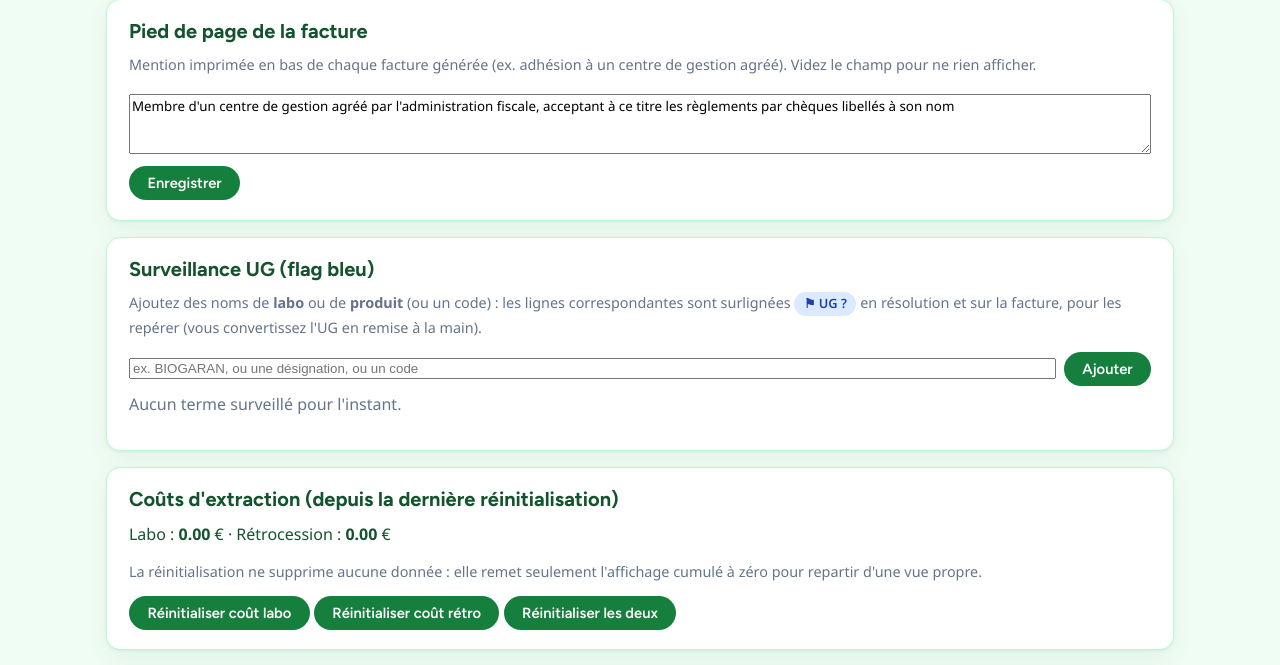
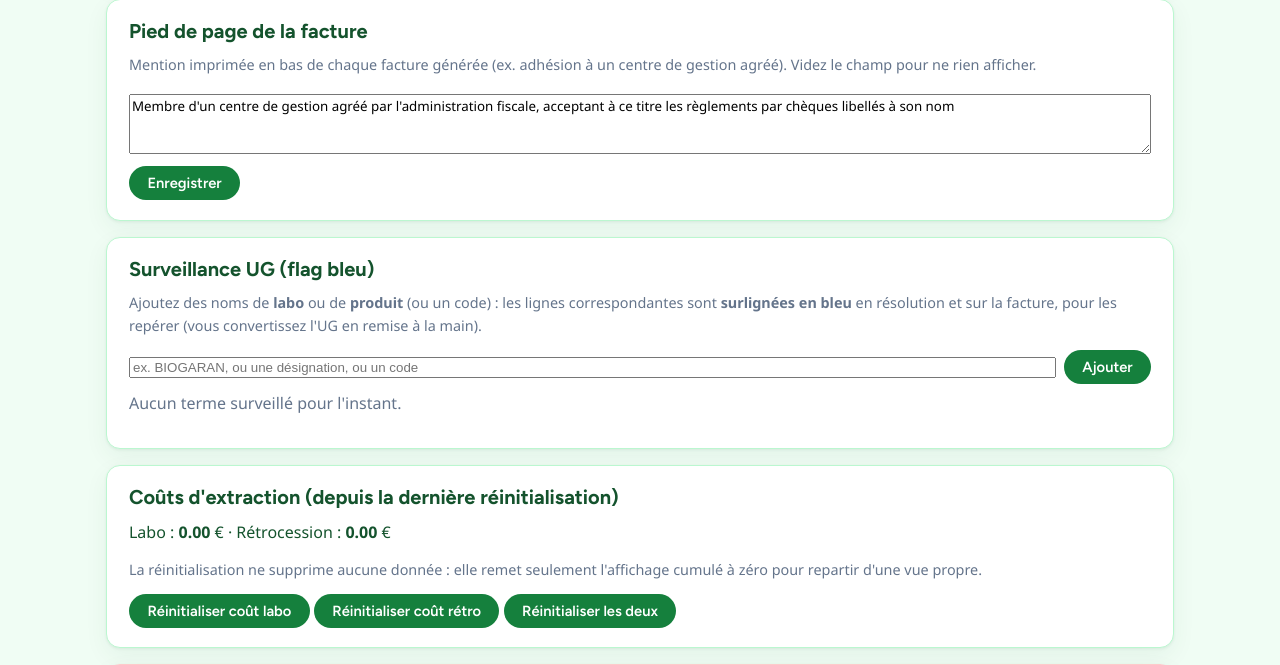
Before and after one commit to jeydead81/RetroBuddy, a FastAPI app: page /reglages in a window 1280 px wide. Shown: the part 1416-2081 px from the top of the page. Run offline with FastAPI, Linux system fonts and the light colour scheme; data comes from the database, SQL or seed files in the repository; data that the repository does not hold is empty.

Commit message:
fix(ui): flag surveillance = ligne colorée en bleu (sans badge) + pas de saut à l'ajout
- Le flag « ⚑ UG ? » (badge + liseré bleu par cellule) était moche : remplacé par
  un simple fond bleu clair sur toute la ligne (tr.surveille).
- L'ajout/retrait d'un terme surveillé (ou du pied de page) revenait en haut de la
  page : les redirections pointent maintenant sur l'ancre de la section (#surv/#pied),
  la page reste sur place. 256 tests verts.

Co-Authored-By: Claude Opus 4.8 <noreply@anthropic.com>

```diff
--- a/app/main.py
+++ b/app/main.py
@@ -968,7 +968,7 @@ def creer_app(db_path="data/retrocession.db") -> FastAPI:
     @app.post("/config/pied")
     def config_pied(pied: str = Form("")):
         _set_param("pied_facture", pied.strip())
-        return RedirectResponse("/reglages?ok=pied", status_code=303)
+        return RedirectResponse("/reglages?ok=pied#pied", status_code=303)
 
     @app.post("/surveillance/ajouter")
     def surveillance_ajouter(terme: str = Form("")):
@@ -977,14 +977,14 @@ def creer_app(db_path="data/retrocession.db") -> FastAPI:
             c = conn()
             c.execute("INSERT INTO surveillance (terme) VALUES (?)", (t,))
             c.commit()
-        return RedirectResponse("/reglages?ok=surv", status_code=303)
+        return RedirectResponse("/reglages?ok=surv#surv", status_code=303)
 
     @app.post("/surveillance/supprimer/{sid}")
     def surveillance_supprimer(sid: int):
         c = conn()
         c.execute("DELETE FROM surveillance WHERE id = ?", (sid,))
         c.commit()
-        return RedirectResponse("/reglages?ok=surv", status_code=303)
+        return RedirectResponse("/reglages?ok=surv#surv", status_code=303)
 
     @app.post("/entetes/maj")
     def entetes_maj(emettrice: str = Form(...), mentions: str = Form("")):
--- a/app/ui/templates/base.html
+++ b/app/ui/templates/base.html
@@ -88,8 +88,9 @@
     .b-info{ background:#E2E8F0; color:#475569; }
     .b-warn{ background:#FEF3C7; color:#92400E; }
     .b-danger{ background:#FEE2E2; color:#991B1B; }
-    .b-ug{ background:#DBEAFE; color:#1E40AF; }        /* labo/produit surveillé (UG possible) */
-    tr.surveille td{ box-shadow:inset 3px 0 0 #2563EB; }   /* liseré bleu à gauche de la ligne */
+    /* Labo/produit surveillé (UG possible) : toute la ligne en bleu clair. */
+    tr.surveille td{ background:#E7F0FF; }
+    tr.surveille:hover td{ background:#DCE9FF; }
 
     /* Compteur + barre de progression */
     #compteur{ font-family:'Figtree',sans-serif; font-size:1.3rem; font-weight:700;
--- a/app/ui/templates/facture.html
+++ b/app/ui/templates/facture.html
@@ -68,7 +68,7 @@
         <th>PA net</th><th>Net cohérent</th><th>Montant actuel</th></tr>
     {% for l in f.lignes_a_verifier %}
       <tr data-id="{{ l.id }}" data-ug="{{ l.ug }}" style="background:#FEF2F2;">
-        <td>{{ l.designation }}{% if l.surveille %} <span class="badge b-ug">⚑ UG&nbsp;?</span>{% endif %}</td>
+        <td>{{ l.designation }}</td>
         <td style="color:#991B1B; font-weight:600; white-space:nowrap;">{{ l.motif_verif }}</td>
         <td>{{ l.bl_numero or "" }}<br><small style="color:var(--grey);">{{ l.bl_date or "" }}</small></td>
         <td class="q">{{ l.qte | qte }}</td>
@@ -88,7 +88,7 @@
         <th>PA net</th><th>TVA</th><th>Montant HT</th></tr>
     {% for l in g.lignes %}
       <tr data-id="{{ l.id }}" data-ug="{{ l.ug }}"{% if l.surveille %} class="surveille"{% endif %}>
-          <td>{{ l.designation }}{% if l.surveille %} <span class="badge b-ug">⚑ UG&nbsp;?</span>{% endif %}</td><td>{{ l.code or "" }}</td><td class="q">{{ l.qte | qte }}</td>
+          <td>{{ l.designation }}</td><td>{{ l.code or "" }}</td><td class="q">{{ l.qte | qte }}</td>
           <td><input class="f-brut" type="number" step="0.001" style="width:6rem;" value="{{ l.prix_brut if l.prix_brut is not none else '' }}"></td>
           <td><input class="f-remise" type="number" step="0.01" style="width:5rem;" value="{{ l.remise_pct if l.remise_pct is not none else '' }}"></td>
           <td><input class="f-net" type="number" step="0.001" style="width:6rem;" value="{{ l.prix_net if l.prix_net is not none else '' }}"></td>
--- a/app/ui/templates/reglages.html
+++ b/app/ui/templates/reglages.html
@@ -69,7 +69,7 @@
   {% endfor %}
 </div>
 
-<div class="carte">
+<div class="carte" id="pied">
   <h2>Pied de page de la facture</h2>
   <p style="color:var(--grey); font-size:.9rem;">Mention imprimée en bas de chaque facture générée
      (ex. adhésion à un centre de gestion agréé). Videz le champ pour ne rien afficher.</p>
@@ -80,12 +80,11 @@
   </form>
 </div>
 
-<div class="carte">
+<div class="carte" id="surv">
   <h2>Surveillance UG (flag bleu)</h2>
   <p style="color:var(--grey); font-size:.9rem;">Ajoutez des noms de <strong>labo</strong> ou de
-     <strong>produit</strong> (ou un code) : les lignes correspondantes sont surlignées
-     <span class="badge b-ug">⚑ UG&nbsp;?</span> en résolution et sur la facture, pour les repérer
-     (vous convertissez l'UG en remise à la main).</p>
+     <strong>produit</strong> (ou un code) : les lignes correspondantes sont <strong>surlignées en bleu</strong>
+     en résolution et sur la facture, pour les repérer (vous convertissez l'UG en remise à la main).</p>
   {% if ok == 'surv' %}<p class="flash-ok">✓ Liste mise à jour.</p>{% endif %}
   <form action="/surveillance/ajouter" method="post" class="reglages-form">
     <input type="text" name="terme" placeholder="ex. BIOGARAN, ou une désignation, ou un code"
--- a/app/ui/templates/resolution.html
+++ b/app/ui/templates/resolution.html
@@ -38,7 +38,7 @@
   </tr>
   {% for r in rows %}
   <tr data-id="{{ r['id'] }}" class="ligne {{ r['statut_ecart'] }}{% if r['id'] in ids_surveilles %} surveille{% endif %}">
-    <td>{{ r["designation"] }}{% if r['id'] in ids_surveilles %} <span class="badge b-ug">⚑ UG&nbsp;?</span>{% endif %}</td>
+    <td>{{ r["designation"] }}</td>
     <td>{{ r["code"] }}</td>
     <td>{{ r["qte"] | qte }}</td>
     <td>{{ r["bl_numero"] }}</td>
```
